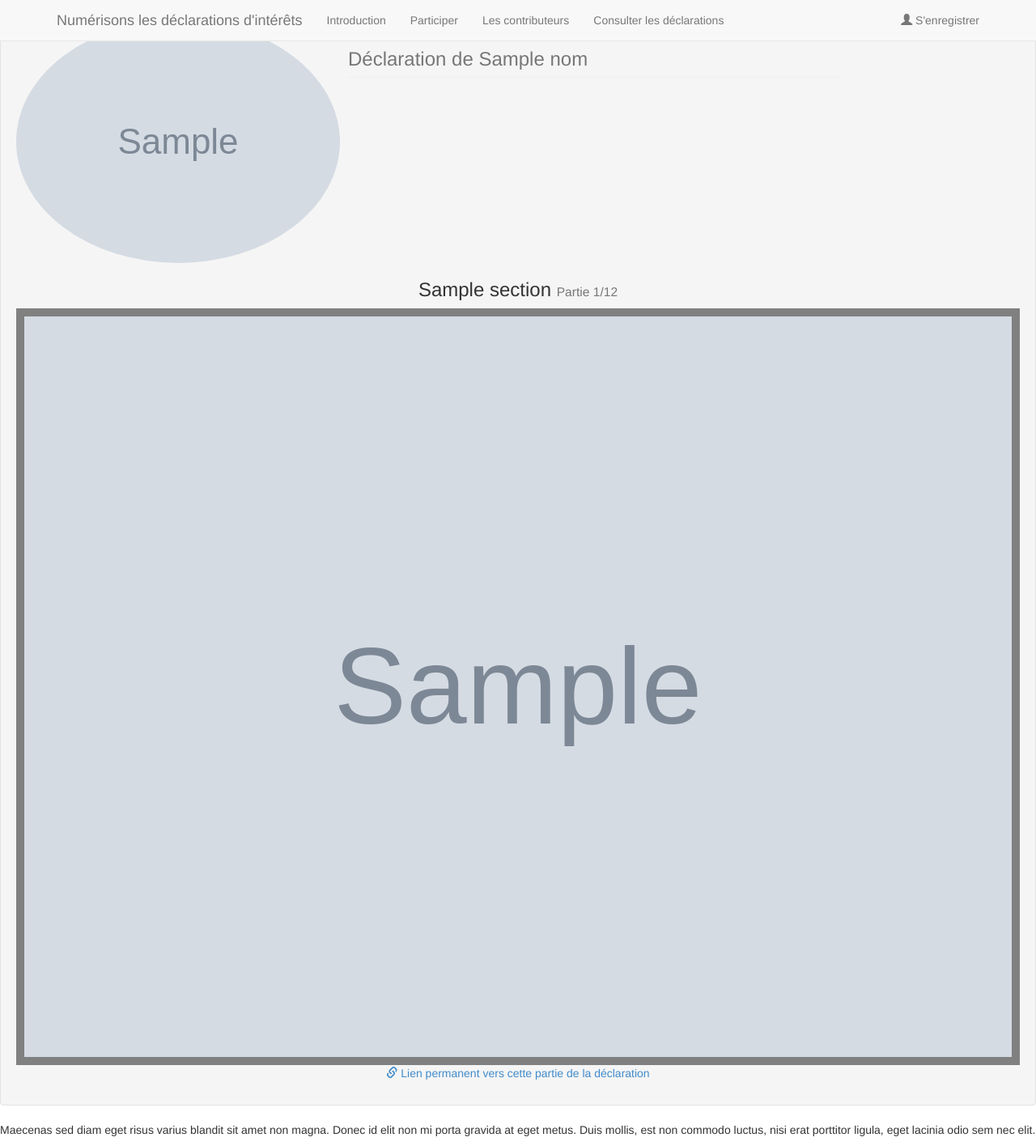
After one commit to regardscitoyens/crowdsource_dpi, a PHP site: template include/view/declarationimg.php in a window 1280 px wide. The commit adds this page. Shown: the whole page at 81% size. Run offline with PHP 8.4, Linux system fonts and the light colour scheme; the template is opened without the code that fills it: most values are stand-ins (such as "Sample title", 1, 10 or a date in 2020); grey boxes marked "Sample" are stand-in pictures; data that the repository does not hold is empty.

Commit message:
View one part of the declaration

```diff
--- a/include/action/crowdsource.php
+++ b/include/action/crowdsource.php
@@ -19,3 +19,5 @@ $_SESSION['token'] = md5(rand());
 $token = $_SESSION['token'];
 $sent_ok = $_SESSION['sent_ok'];
 $_SESSION['sent_ok'] = null;
+
+$menu_home = 1;
--- a/include/model/document.php
+++ b/include/model/document.php
@@ -8,9 +8,13 @@ $images = array("img/eckert-christian-di-gouvernement-mask-0_1.jpg","img/eckert-
 $forms = array("form0.php","form1.php","form2.php","form3.php","form4.php","form5.php","form6.php","form7.php","form8.php","form9.php","form12.php","form1.php","form2.php","form3.php","form4.php","form5.php","form6.php","form7.php","form8.php","form9.php","form10.php","form11.php","form12.php");
 
 function get_rand_document() {
+  $id = rand(0, 22);
+  return get_document_from_name_and_formid('', $id);
+}
+
+function get_document_from_name_and_formid($name, $id) {
   global $noms, $sections, $images, $forms;
   $doc = array();
-  $id = rand(0, 22);
   $doc['nom'] = $noms[$id];
   $doc['section'] = $sections[$id];
   $doc['img'] = $images[$id];
--- /dev/null
+++ b/include/view/declaration.php
@@ -0,0 +1,5 @@
+<div class='row' style="margin-top: 60px;">
+<div class="col-md-6 col-md-offset-3">
+<?php include(__DIR__.'/declarationimg.php');  ?>
+</div>
+</div>
--- /dev/null
+++ b/include/view/declarationimg.php
@@ -0,0 +1,14 @@
+            <div class="well">
+            <div class="media">
+              <img class="img-circle pull-left" src="<?php echo $avatar; ?>"/>
+	       <?php if (!$donotshare) : ?>
+              <a href="./declaration.php?id=<?php echo $id; ?>&name=<?php echo $nom; ?>" class="small pull-right"><span class="glyphicon glyphicon-share"></span> Partager cette partie de la déclaration</a>
+               <?php endif; ?>
+              <div class="media-body">
+               <h3 class="page-header text-muted">Déclaration de <?php echo $nom; ?></h3>
+              </div>
+             </div>
+             <h3 class="text-center"><?php echo ucfirst($section); ?> <small>Partie <?php echo $id; ?>/12</small></h3>
+             <div class="declaration"><img width="100%" src="<?php echo $img; ?>" class="zoom"/></div>
+             <p class="text-center"><a href="./declaration.php?id=<?php echo $id; ?>&name=<?php echo $nom; ?>"><span class="glyphicon glyphicon-link"></span> Lien permanent vers cette partie de la déclaration</a></p>
+          </div>
--- a/include/view/header.php
+++ b/include/view/header.php
@@ -37,10 +37,10 @@ h1 {margin-bottom: 20px;}
         </div>
         <div class="navbar-collapse collapse">
           <ul class="nav navbar-nav">
-            <li class="active"><a href="#">Introduction</a></li>
-            <li><a href="#crowdsource">Participer</a></li>
-            <li><a href="#contributeurs">Les contributeurs</a></li>
-            <li><a href="http://www.hatvp.fr/consulter-les-declarations-rechercher.html">Consulter les déclarations</a></li>
+            <li<?php if($menu_home) echo ' class="active" '; ?>><a href="./">Introduction</a></li>
+            <li<?php if($menu_home) echo ' class="active" '; ?>><a href="./#crowdsource">Participer</a></li>
+            <li><a href="./contributeurs.php">Les contributeurs</a></li>
+            <li<?php if($menu_declaration) echo ' class="active"'; ?>><a href="http://www.hatvp.fr/consulter-les-declarations-rechercher.html">Consulter les déclarations</a></li>
           </ul>
           <ul class="nav navbar-nav navbar-right">
             <li><a href="#signin" data-toggle="modal" data-target="#signin"><span class="glyphicon glyphicon-user"></span> S'enregistrer</a></li>
--- /dev/null
+++ b/web/declaration.php
@@ -0,0 +1,5 @@
+<?php
+include('../include/action/declaration.php');
+include('../include/view/header.php');
+include('../include/view/declaration.php');
+include('../include/view/footer.php');
```
Also changed, not shown: include/action/declaration.php (added, +12 -0 lines), include/view/crowdsource.php (+1 -12 lines), web/index.php (line endings or trailing spaces).
